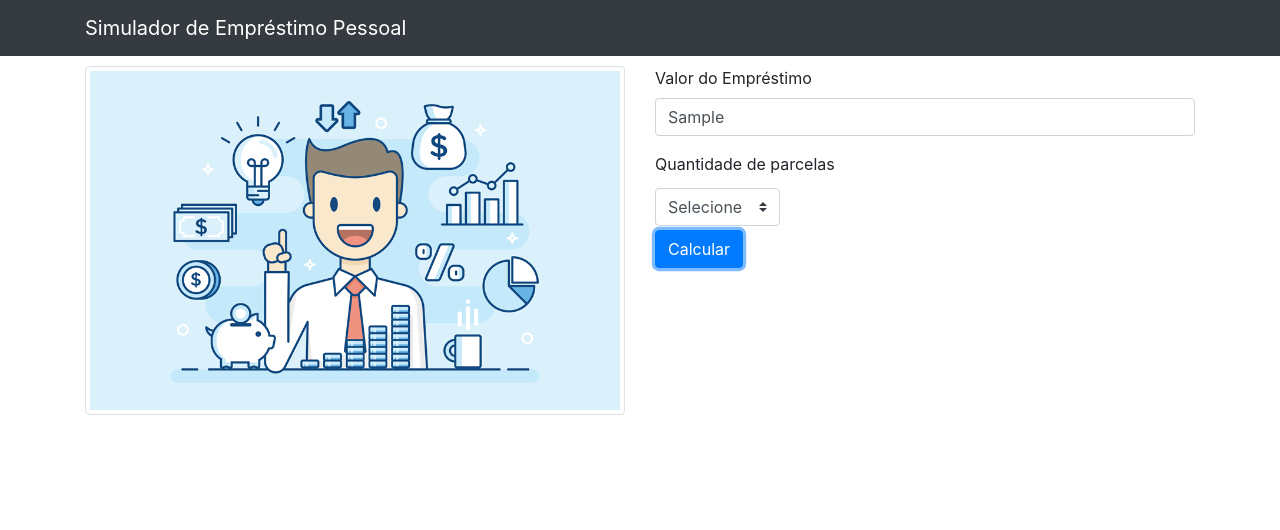
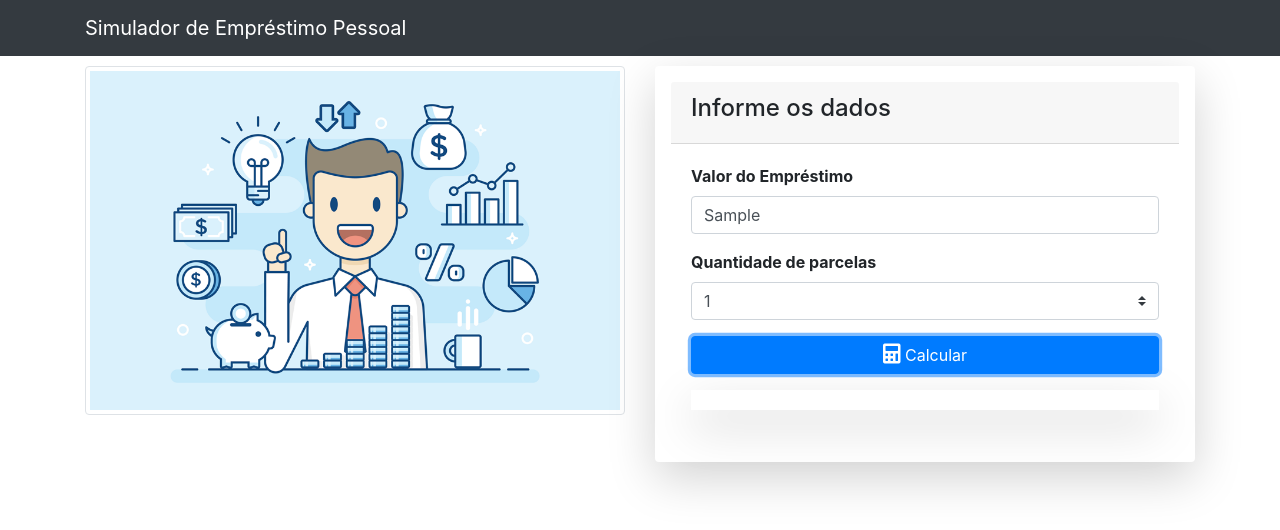
Before and after one commit to andre-mf/JavaRest, a plain HTML site: page web/index2.html in a window 1280 px wide. Both pictures are taken after typing "Sample" into the empty fields and a click on the button "Calcular". Drawn offline with Linux system fonts and the light colour scheme; no server answers.

Commit message:
Add files via upload
Modificações CSS

```diff
--- a/web/index2.html
+++ b/web/index2.html
@@ -8,10 +8,12 @@
     <meta name="description" content="">
     <meta name="author" content="">
 
-    <title>Bare - Start Bootstrap Template</title>
+    <title>Simulador de Empréstimo Pessoal</title>
 
     <!-- Bootstrap core CSS -->
     <link href="vendor/bootstrap/css/bootstrap.min.css" rel="stylesheet">
+
+    <link rel="stylesheet" href="https://use.fontawesome.com/releases/v5.4.2/css/all.css" integrity="sha384-/rXc/GQVaYpyDdyxK+ecHPVYJSN9bmVFBvjA/9eOB+pb3F2w2N6fc5qB9Ew5yIns" crossorigin="anonymous">
 
 </head>
 
@@ -22,8 +24,7 @@
         <div class="container">
             <a class="navbar-brand" href="#">Simulador de Empréstimo Pessoal</a>
             <button class="navbar-toggler" type="button" data-toggle="collapse" data-target="#navbarResponsive"
-                aria-controls="navbarResponsive"
-                aria-expanded="false" aria-label="Toggle navigation">
+                aria-controls="navbarResponsive" aria-expanded="false" aria-label="Toggle navigation">
                 <span class="navbar-toggler-icon"></span>
             </button>
         </div>
@@ -33,18 +34,23 @@
     <div class="container">
         <div class="row" style="margin-top: 10px">
             <div class="col-md-6"><img src="img/emprestimo.png" class="img img-responsive img-thumbnail"></div>
-        <div class="col-md-6 align-items-center">
+            <div class="col-md-6">
+                <div class="shadow-lg p-3 mb-5 bg-white rounded">
+                    <div class="card-header">
+                        <h4>Informe os dados</h4>
+                    </div>
+                    <div class="card-body">
                         <form>
                             <div class="form-group">
-                    <label for="valor">Valor do Empréstimo</label>
-                    <input type="text" class="form-control" id="valor" aria-describedby="emailHelp" placeholder="R$">
+                                <label for="valor" role="alert"><strong>Valor do Empréstimo</strong></label>
+                                <input type="text" class="form-control" id="valor" aria-describedby="emailHelp"
+                                    placeholder="R$">
                             </div>
                             <div class="form-group">
-                    <label for="parcelas" id="qtparcelas">Quantidade de parcelas</label>
+                                <label for="parcelas" role="alert"><strong>Quantidade de parcelas</strong></label>
                                 <div class="form-row align-items-center">
-                        <div class="col-auto my-1">
-                            <select class="custom-select mr-sm-2" id="parcelas" name="parcelas">
-                                <option selected>Selecione</option>
+                                    <div class="col-md-12">
+                                        <select class="custom-select mr-sm-2 mb-3" id="parcelas" name="parcelas">
                                             <option value="1">1</option>
                                             <option value="2">2</option>
                                             <option value="3">3</option>
@@ -64,21 +70,28 @@
                                     </div>
                                 </div>
                                 <div class="form-group">
-                        <button type="button" class="btn btn-primary" id="calcular">Calcular</button>
+                                    <button type="button" class="btn btn-primary col-md-12" id="calcular"><span class="fas fa-calculator" style="font-size: 20px;"></span>  Calcular</button>
                                 </div>
                         </form>
+                        <div id="mensagem" class="shadow-lg bg-white" style="padding: 10px"></div>
                     </div>
-        <div id="mensagem"></div>
+                </div>
+
+            </div>
+
         </div>
     </div>
 
     <!-- Bootstrap core JavaScript -->
     <script src="vendor/jquery/jquery.min.js"></script>
     <script src="vendor/bootstrap/js/bootstrap.bundle.min.js"></script>
+
     <script>
         $(function () {
+            $('#mensagem').hide();
             $('#calcular').click(function () {
-            $('#mensagem').load('/JavaRest/api/msg/teste05?parcelas=' + $('#parcelas').val() + '&valor=' + $('#valor').val());
+                $('#mensagem').load('/JavaRest-master/api/msg/teste05?parcelas=' + $('#parcelas').val() + '&valor=' + $('#valor').val());
+                $('#mensagem').show();
             })
         })
     </script>
```
Lines whose indentation alone changed are shown as unchanged.
